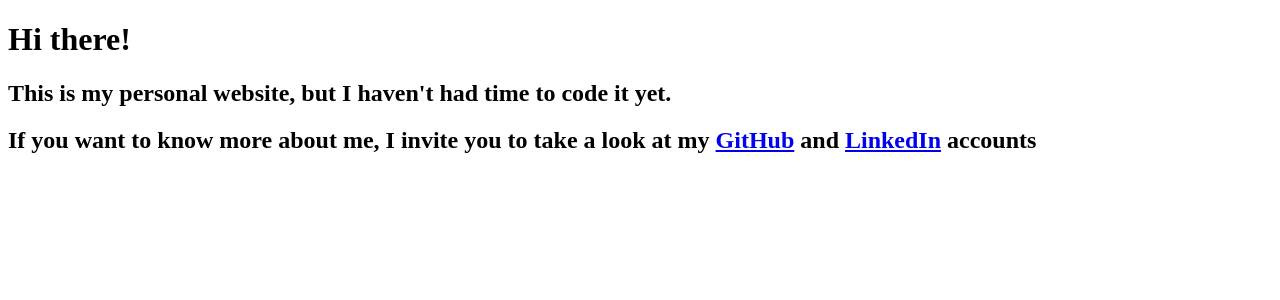
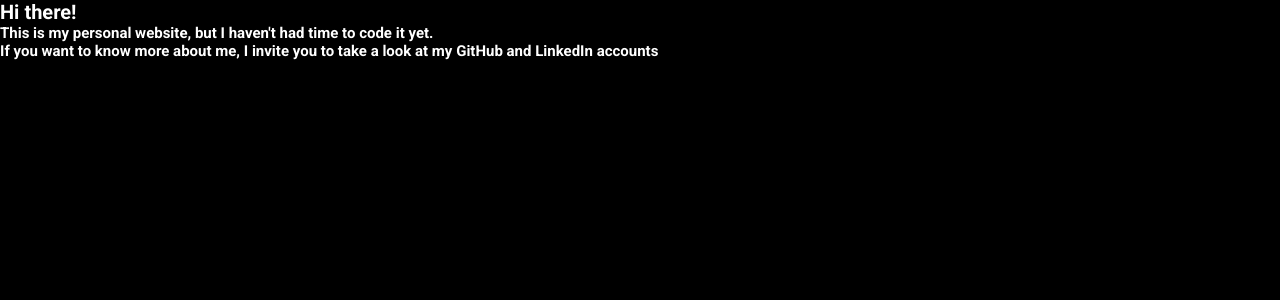
Before and after one commit to iago-mendes/iago-mendes, a Next.js app: page / in a window 1280 px wide. Shown: the top 300 px of the page. Built offline with nearby package versions, Linux system fonts and the light colour scheme.

Commit message:
setup routes and styles

```diff
--- a/package.json
+++ b/package.json
@@ -18,6 +18,7 @@
     "@types/node": "^14.14.37",
     "@types/react": "^17.0.3",
     "@types/react-dom": "^17.0.3",
+    "@types/styled-components": "^5.1.9",
     "@typescript-eslint/eslint-plugin": "^4.21.0",
     "@typescript-eslint/parser": "^4.21.0",
     "eslint": "^7.23.0",
--- /dev/null
+++ b/src/pages/_app.tsx
@@ -0,0 +1,17 @@
+import {AppProps} from 'next/app'
+import {ThemeProvider} from 'styled-components'
+
+import GlobalStyle from '../styles/global'
+import theme from '../styles/theme'
+
+const MyApp: React.FC<AppProps> = ({Component, pageProps}) =>
+{
+	return (
+		<ThemeProvider theme={theme}>
+			<Component {...pageProps} />
+			<GlobalStyle />
+		</ThemeProvider>
+	)
+}
+
+export default MyApp
--- /dev/null
+++ b/src/pages/_document.tsx
@@ -0,0 +1,59 @@
+
+import React from 'react'
+import Document, {DocumentInitialProps, DocumentContext, Html, Head, Main, NextScript} from 'next/document'
+import {ServerStyleSheet} from 'styled-components'
+
+export default class MyDocument extends Document
+{
+	static async getInitialProps(ctx: DocumentContext): Promise<DocumentInitialProps>
+	{
+		const sheet = new ServerStyleSheet()
+		const originalRenderPage = ctx.renderPage
+
+		try
+		{
+			ctx.renderPage = () => originalRenderPage(
+				{
+					enhanceApp: App => props => sheet.collectStyles(<App {...props} />)
+				})
+
+			const initialProps = await Document.getInitialProps(ctx)
+			return {...initialProps, styles: (
+				<>
+					{initialProps.styles}
+					{sheet.getStyleElement()}
+				</>
+			)}
+		}
+		finally
+		{
+			sheet.seal()
+		}
+	}
+
+	render(): JSX.Element
+	{
+		return (
+			<Html lang='en'>
+				<Head>
+					<link
+						rel='icon'
+						href='/favicon.svg'
+					/>
+					<link
+						href='https://fonts.googleapis.com/css2?family=Roboto:ital,wght@0,400;0,700;1,400&family=Ubuntu:wght@400;700'
+						rel='stylesheet'
+					/>
+
+					<meta charSet='utf-8' />
+					<meta name='robots' content='index, follow' />
+				</Head>
+
+				<body>
+					<Main />
+					<NextScript />
+				</body>
+			</Html>
+		)
+	}
+}
--- /dev/null
+++ b/src/styles/global.ts
@@ -0,0 +1,42 @@
+import {createGlobalStyle} from 'styled-components'
+
+export default createGlobalStyle`
+	:root
+	{
+		font-size: 10px;
+	}
+
+	*
+	{
+		margin: 0;
+		padding: 0;
+		box-sizing: border-box;
+		outline: none;
+		-webkit-tap-highlight-color: transparent;
+	}
+
+	body
+	{
+		background-color: ${p => p.theme.background};
+		color: ${p => p.theme.text};
+	}
+
+	body, input, textarea, button
+	{
+		font-family: Roboto;
+	}
+
+	button
+	{
+		cursor: pointer;
+	}
+
+	a
+	{
+		color: inherit;
+		text-decoration: none;
+	}
+
+	#__next
+	{}
+`
--- /dev/null
+++ b/src/styles/theme.ts
@@ -0,0 +1,7 @@
+const theme =
+{
+	background: '#000',
+	text: '#fff'
+}
+
+export default theme
```
Also changed, not shown: src/styles/styled.d.ts (added, +11 -0 lines), tsconfig.json (added, +29 -0 lines), next-env.d.ts (added), src/pages/index.tsx (renamed from src/pages/index.js), 1 other file (tests, documents, lock files or other folders).
